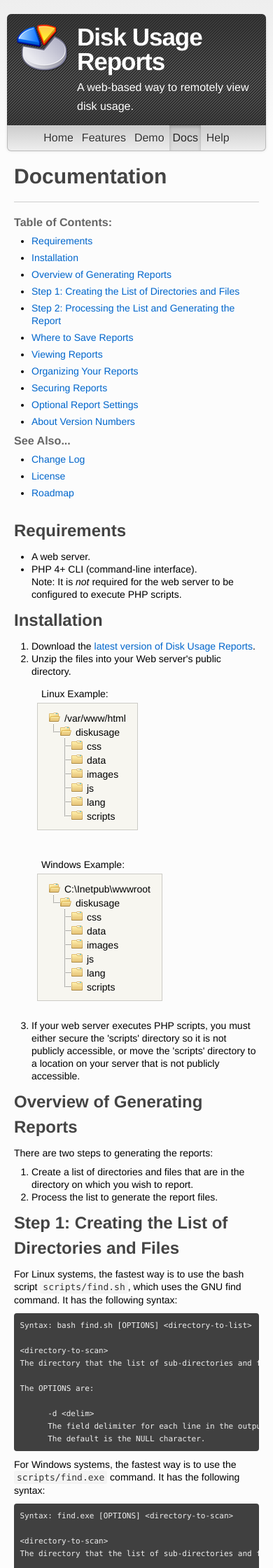
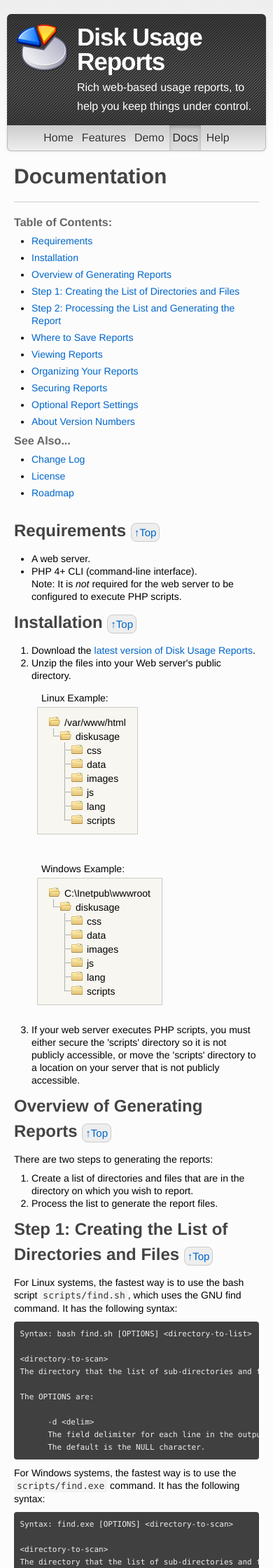
Before and after one commit to amekkawi/diskusagereports, a Jekyll site: the page built from docs/index.html, in a window 390 px wide. Shown: the top 2240 px of the page at 70% size. Built offline with Jekyll 4.4.1, drawn with Linux system fonts in a browser that asks for light colours; nearby versions of some CDN libraries; some of the changed text lies outside the part shown.

Commit message:
Improved marketing on homepage and added 'Top' links to docs.

```diff
--- a/_layouts/base.html
+++ b/_layouts/base.html
@@ -97,9 +97,9 @@
 		<div class="container">
 
 			<header>
-				<div class="hero">
+				<div class="hero {% if page.activepage == 'home' %}homepage{% endif %}">
 					<h1><a href="{{ page.basepath }}./">Disk Usage Reports</a></h1>
-					<p class="hero-tag">A web-based way to remotely view disk usage.</p>
+					<p class="hero-tag">Rich web-based usage reports, to help you keep things under control.</p>
 					{% if page.activepage == 'home' %}
 					<p class="hero-buttons noprint">
 						<a href="{{ site.LatestURL }}" class="btn btn-primary btn-large" onclick="return ROD(this, 'latest header');">Download Latest <small>({{ site.LatestVersion }})</small></a>
--- a/css/base.css
+++ b/css/base.css
@@ -169,6 +169,8 @@
 header .hero h1{margin-bottom:0;font-size:60px;line-height:1;color:inherit;letter-spacing:-1px;}header .hero h1 a{color:#000;text-decoration:none !important;}
 header .hero p{font-size:18px;font-weight:200;line-height:27px;color:inherit;}
 header .hero .btn{font-weight:bold;}header .hero .btn small{color:rgba(255, 255, 255, 0.75);font-size:12px;}
+header .hero.homepage{padding-bottom:20px;padding-top:17px;}header .hero.homepage .hero-tag{display:none;}
+header .hero.homepage .hero-buttons{margin-top:17px;}
 header .hero-buttons{margin:0;}header .hero-buttons a,header .hero-buttons span{margin-bottom:9px;}
 header .hero-tag{margin-top:6px;}
 header nav{position:relative;top:6px;margin-top:-16px;-moz-border-radius-bottomright:6px;-moz-border-radius-bottomleft:6px;-webkit-border-bottom-right-radius:6px;-webkit-border-bottom-left-radius:6px;border-bottom-right-radius:6px;border-bottom-left-radius:6px;text-align:center;padding:13px 0;background-color:#EEE;border:1px solid #BBB;border-top:0 none transparent;-webkit-box-shadow:inset 0 1px 1px rgba(255, 255, 255, 0.15);-moz-box-shadow:inset 0 1px 1px rgba(255, 255, 255, 0.15);box-shadow:inset 0 1px 1px rgba(255, 255, 255, 0.15);background-color:#dadada;background-image:-moz-linear-gradient(top, #cccccc, #eeeeee);background-image:-ms-linear-gradient(top, #cccccc, #eeeeee);background-image:-webkit-gradient(linear, 0 0, 0 100%, from(#cccccc), to(#eeeeee));background-image:-webkit-linear-gradient(top, #cccccc, #eeeeee);background-image:-o-linear-gradient(top, #cccccc, #eeeeee);background-image:linear-gradient(top, #cccccc, #eeeeee);background-repeat:repeat-x;filter:progid:DXImageTransform.Microsoft.gradient(startColorstr='#cccccc', endColorstr='#eeeeee', GradientType=0);}header nav ul{display:inline-block;margin:0;list-style:none;}
@@ -177,6 +179,7 @@
 header nav a:hover,header nav a.active{color:#222;background-color:rgba(0, 0, 0, 0.05);text-shadow:1px 1px #DDD;}
 header nav a.active{-webkit-box-shadow:inset 0 3px 5px rgba(0, 0, 0, 0.2);-moz-box-shadow:inset 0 3px 5px rgba(0, 0, 0, 0.2);box-shadow:inset 0 3px 5px rgba(0, 0, 0, 0.2);}
 hr{border-top:1px solid #CCC;clear:both;}
+#BigTag{color:#333;margin:30px 0;text-align:center;font-size:22px;font-weight:300;line-height:34px;}#BigTag b{color:#080;}
 #FeaturesHome{margin-top:25px;margin-bottom:15px;}
 .features h2{font-size:22px;font-weight:300;}.features h2 img{float:left;margin:7px 10px 0 0;opacity:.7;}
 .content{padding:8px 0;}
@@ -190,6 +193,8 @@
 .tall-list ul{margin-top:6px;}
 .tall-list li{margin-bottom:6px;}
 .btn.btn-primary small,.btn.btn-success small,.btn.btn-info small,.btn.btn-warning small,.btn.btn-danger small,.btn.btn-inverse small{color:rgba(255, 255, 255, 0.75);}
+.topjump{display:none;font-weight:normal;text-decoration:none;}
+h2 .topjump{font-size:15px;padding:4px;border:1px solid #CCC;background-color:#EEE;-webkit-border-radius:8px;-moz-border-radius:8px;border-radius:8px;}
 footer{padding-left:20px;}
 .visible-inline-phone{display:none;}
 .visible-inline-phone-mini{display:none;}
@@ -199,4 +204,4 @@
 .hidden-inline-phone-mini{display:inline;}
 .hidden-inline-tablet{display:inline;}
 .hidden-inline-desktop{display:none;}
-@media (max-width:979px){.features h2{font-size:18px;}.features h2 img{margin-right:5px;} header nav{padding:9px 0;}header nav a{padding:10px;} pre{overflow:auto;white-space:pre;word-break:normal;word-wrap:normal;}pre.console{font-size:11px;}}@media (max-width:767px){.visible-inline-phone{display:inline;} .hidden-inline-phone{display:none;} .hidden-inline-desktop{display:inline;} .visible-inline-desktop{display:none;} header nav a{padding:10px 5px;margin:0 2px;} #TOC.fixed{width:auto;position:static;top:auto;}}@media (min-width:768px) and (max-width:979px){.visible-inline-tablet{display:inline;} .hidden-inline-tablet{display:none;} .hidden-inline-desktop{display:inline;} .visible-inline-desktop{display:none;} #TOC.fixed{width:166px;} #TOC ul{margin-left:0;} #TOC li{margin-bottom:8px;list-style:none;}}@media (max-width:480px){.visible-inline-phone-mini{display:inline;} .hidden-inline-phone-mini{display:none;} header nav a{margin:0;padding:10px 4px;} .indent{margin-left:0;}}@media (min-width:980px){}@media (min-width:1200px){}
+@media (max-width:979px){.features h2{font-size:18px;}.features h2 img{margin-right:5px;} header nav{padding:9px 0;}header nav a{padding:10px;} pre{overflow:auto;white-space:pre;word-break:normal;word-wrap:normal;}pre.console{font-size:11px;} #BigTag{font-size:18px;}}@media (max-width:767px){.visible-inline-phone{display:inline;} .hidden-inline-phone{display:none;} .hidden-inline-desktop{display:inline;} .visible-inline-desktop{display:none;} header nav a{padding:10px 5px;margin:0 2px;} #TOC.fixed{width:auto;position:static;top:auto;} #BigTag{text-align:left;line-height:24px;}#BigTag div{display:inline;} .topjump{display:inline;}}@media (min-width:768px) and (max-width:979px){.visible-inline-tablet{display:inline;} .hidden-inline-tablet{display:none;} .hidden-inline-desktop{display:inline;} .visible-inline-desktop{display:none;} #TOC.fixed{width:166px;} #TOC ul{margin-left:0;} #TOC li{margin-bottom:8px;list-style:none;}}@media (max-width:480px){.visible-inline-phone-mini{display:inline;} .hidden-inline-phone-mini{display:none;} header nav a{margin:0;padding:10px 4px;} .indent{margin-left:0;}}@media (min-width:980px){}@media (min-width:1200px){}
--- a/css/print.css
+++ b/css/print.css
@@ -1,3 +1,3 @@
 .row{margin-left:0;}
 .row>[class*="span"],.row-fluid>[class*="span"]{float:none;display:block;width:auto;margin:0;}
-.noprint{display:none;}
+.topjump,.noprint{display:none !important;}
--- a/css/print.less
+++ b/css/print.less
@@ -12,6 +12,6 @@
 	margin: 0;
 }
 
-.noprint {
-	display: none;
+.topjump, .noprint {
+	display: none !important;
 }
--- a/docs/index.html
+++ b/docs/index.html
@@ -34,7 +34,7 @@
 	</div>
 <div class="span9">
 <section>
-<h2 id="Requirements">Requirements</h2>
+<h2 id="Requirements">Requirements <a class="topjump" href="#TOC">&uarr;Top</a></h2>
 <div class="indent">
 <ul>
 	<li>A web server.</li>
@@ -43,7 +43,7 @@
 </ul>
 </div>
 </section>
-<h2 id="Installation">Installation</h2>
+<h2 id="Installation">Installation <a class="topjump" href="#TOC">&uarr;Top</a></h2>
 <div class="indent">
 <ol>
 	<li>Download the <a href="../download.html">latest version of Disk Usage Reports</a>.</li>
@@ -74,7 +74,7 @@
 	<li>If your web server executes PHP scripts, you must either secure the 'scripts' directory so it is not publicly accessible, or move the 'scripts' directory to a location on your server that is not publicly accessible.</li>
 </ol>
 </div>
-<h2 id="Overview">Overview of Generating Reports</h2>
+<h2 id="Overview">Overview of Generating Reports <a class="topjump" href="#TOC">&uarr;Top</a></h2>
 <div class="indent">
 	<p>There are two steps to generating the reports:</p>
 	<ol>
@@ -82,7 +82,7 @@
 		<li>Process the list to generate the report files.</li>
 	</ol>
 </div>
-<h2 id="Step1">Step 1: Creating the List of Directories and Files</h2>
+<h2 id="Step1">Step 1: Creating the List of Directories and Files <a class="topjump" href="#TOC">&uarr;Top</a></h2>
 <div class="indent">
 	<p>For Linux systems, the fastest way is to use the bash script <code>scripts/find.sh</code>, which uses the GNU find command. It has the following syntax:</p>
 	<div class="indent">
@@ -147,7 +147,7 @@
 		<p>If the files are on a Windows server but you will be processing the report on a Linux computer, you must force the script to use a forward slash as a directory separator using <code>-ds</code>.</p>
 	</div>
 </div>
-<h2 id="Step2">Step 2: Processing the List and Generating the Report</h2>
+<h2 id="Step2">Step 2: Processing the List and Generating the Report <a class="topjump" href="#TOC">&uarr;Top</a></h2>
 <div class="indent">
 	<p>Processing the output of the &quot;find&quot; scripts is done by the PHP script <code>scripts/process.php</code>. It has the following  syntax:</p>
 	<div class="indent">
@@ -277,7 +277,7 @@
 		<p>This just shows example usage of all the OPTIONS.</p>
 	</div>
 </div>
-<h2 id="SavingReports">Where to Save Reports</h2>
+<h2 id="SavingReports">Where to Save Reports <a class="topjump" href="#TOC">&uarr;Top</a></h2>
 <div class="indent">
 	<p>By default, Disk Usage Reports will look for all reports within the <code>data</code> directory of your installation. You can change this by editing the <code>reportsBaseURL</code> variable in <code>index.html</code>.</p>
 	<p>Let's assume you installed Disk Usage Reports at <code>/var/www/html/reports</code> (or <code>C:\Inetpub\wwwroot\reports</code> for Windows).</p>
@@ -288,7 +288,7 @@
 		<p><code>php scripts\process.php C:\Inetpub\wwwroot\reports\data\myreport list-of-files.dat</code></p>
 	</div>
 </div>
-<h2 id="Viewing">Viewing Reports</h2>
+<h2 id="Viewing">Viewing Reports <a class="topjump" href="#TOC">&uarr;Top</a></h2>
 <div class="indent">
 	<p>URLs for viewing reports are in the following format:<br />
 	<code>http://hostname.com/path/to/diskusage/?reportpath</code></p>
@@ -299,7 +299,7 @@
 	<p>Which will load the report from:<br />
 		<code>http://mysite.com/reports/data/myreport/</code></p>
 </div>
-<h2 id="Organizing">Organizing Your Reports</h2>
+<h2 id="Organizing">Organizing Your Reports <a class="topjump" href="#TOC">&uarr;Top</a></h2>
 <div class="indent">
 	<p>You can organize your reports into subdirectories as necessary.</p>
 	<p>For example, let's assume a report was created at <code>/var/www/html/reports/data/edu/mit</code> (or <code>C:\Inetpub\wwwroot\reports\data\edu\mit</code> on Windows). This report is for MIT and is organized into a directory called &quot;edu&quot;.</p>
@@ -308,17 +308,17 @@
 	<p>For example, let's assume the report was created at <code>/var/www/html/reports/data/edu/mit/2011-06</code> (or <code>C:\inetpub\wwwroot\reports\data\edu\mit\2011-06</code> on Windows).</p>
 	<p>You would view that report by browsing to <code>http://mysite.com/reports/?edu/mit/2011-06</code></p>
 </div>
-<h2 id="SecuringReports">Securing Reports</h2>
+<h2 id="SecuringReports">Securing Reports <a class="topjump" href="#TOC">&uarr;Top</a></h2>
 <div class="indent">
 	<p>It is possible that a person could guess the path to a report. For example, you could guess that the report for the mathematics department is at <code>http://mysite.com/reports/?math</code></p>
 	<p>An easy way to avoid this issue is by including extra characters in the report directory that act as a password.</p>
 	<p>For example, by naming the report directory math_diw9481 (which would be viewed at <code>http://mysite.com/reports?math_diw9481</code>) you make it very difficult to guess the Web address for a report.</p>
 </div>
-<h2 id="OptionalConfig">Optional Report Settings</h2>
+<h2 id="OptionalConfig">Optional Report Settings <a class="topjump" href="#TOC">&uarr;Top</a></h2>
 <div class="indent">
 	<p>There are several optional settings that can be edited in <code>index.html</code>. A description is included for each setting.</p>
 </div>
-<h2 id="VersionNumbers">About Version Numbers:</h2>
+<h2 id="VersionNumbers">About Version Numbers: <a class="topjump" href="#TOC">&uarr;Top</a></h2>
 <div class="indent">
 	<p>As of 1.0.0 the version numbers will now follow the Semantic Versioning guidelines at <a href="http://semver.org/">semver.org</a> as closely as possible. </p>
 	<p>Releases will be numbered with the following format: <code>&lt;major&gt;.&lt;minor&gt;.&lt;patch&gt;</code></p>
```
Also changed, not shown: css/base.less (+56 -0 lines), index.html (+7 -1 lines).
